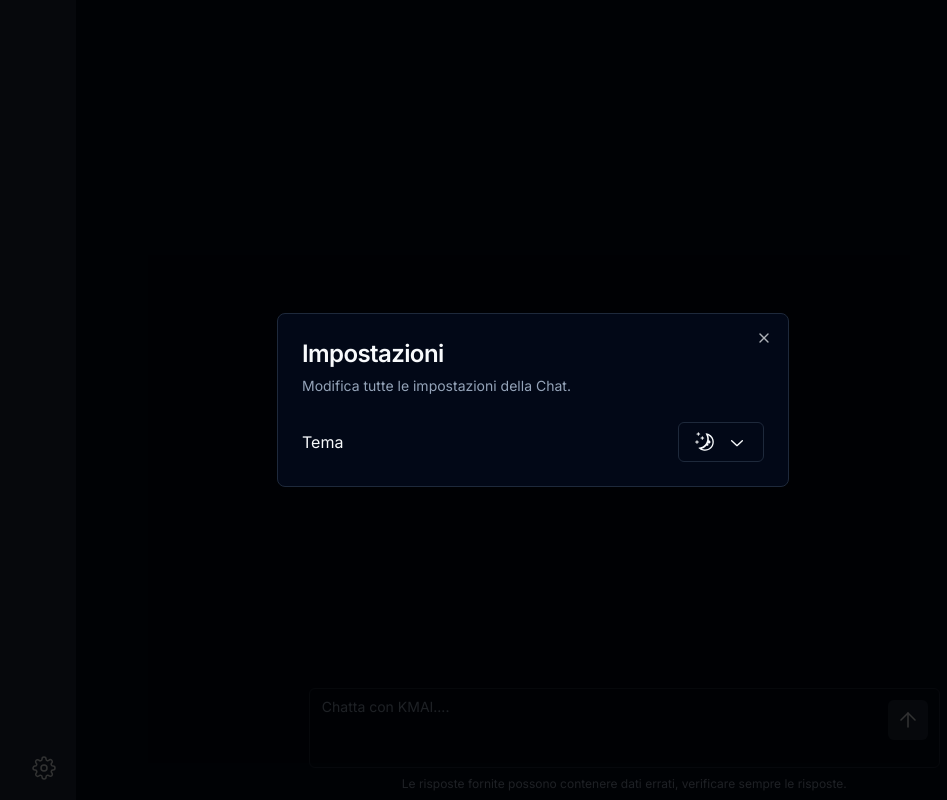
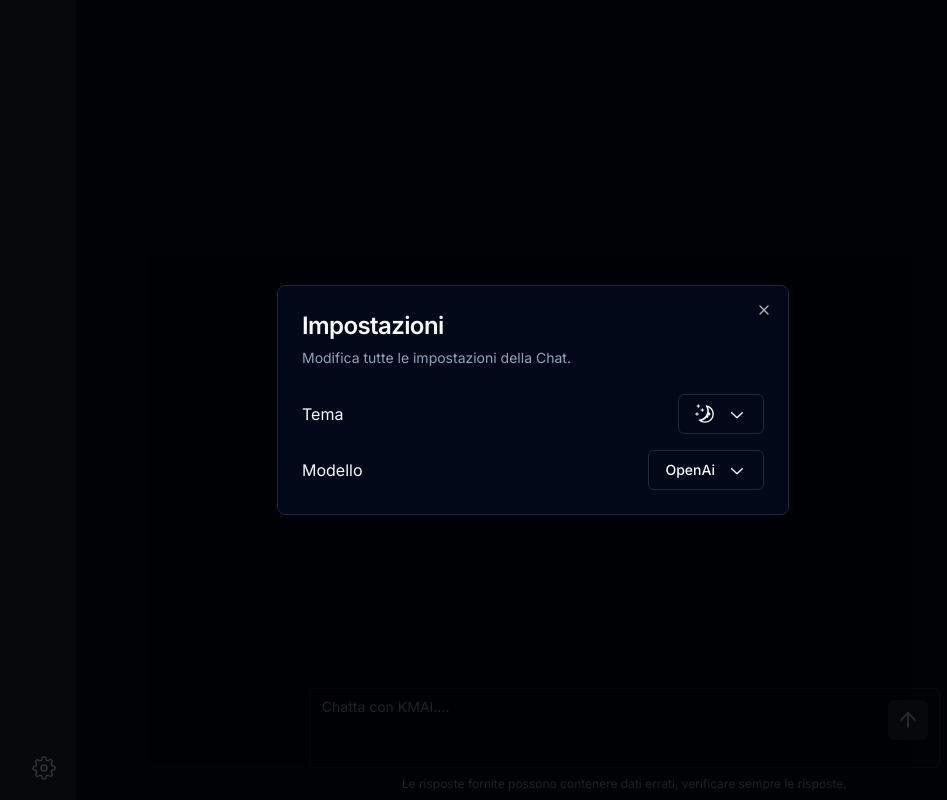
Before and after one commit to CodingCowboys10/kmai, a Next.js app in the folder 3-PB/mvp/: page /chat in a window 1280 px wide. Both pictures are taken after a click on the button 150 px from the left and 768 px from the top of the page. Shown: the whole page, without its empty margins (107-1054 px from the left). Built offline with nearby package versions, Linux system fonts and the light colour scheme.

Commit message:
1/03/2024 - Chat Page - Chat

```diff
--- a/3-PB/mvp/src/components/chat/chatBody.tsx
+++ b/3-PB/mvp/src/components/chat/chatBody.tsx
@@ -2,14 +2,13 @@
 import ChatForm from "@/components/chat/chatForm";
 import ChatMessages from "@/components/chat/chatMessages";
 import { useChat, Message as AiMessage } from "ai/react";
+
 function ChatBody() {
   const { messages, input, handleInputChange, handleSubmit, isLoading } =
     useChat({});
 
   return (
-    <div
-      className={"flex flex-col min-h-screen w-full p-2 gap-0.5 items-center"}
-    >
+    <div className={"flex flex-col min-h-screen w-full p-2 gap-2 items-center"}>
       <ChatMessages messages={messages}></ChatMessages>
       <ChatForm
         handleSubmit={handleSubmit}
--- a/3-PB/mvp/src/components/chat/chatMessages.tsx
+++ b/3-PB/mvp/src/components/chat/chatMessages.tsx
@@ -23,12 +23,16 @@ function ChatMessages({ messages }: ChatMessagesInterface) {
       <div className="flex flex-col gap-5 ">
         {messages.map((value, index) => (
           <React.Fragment key={index}>
-            <Message
-              isGenerated={value.role !== "user"}
-              messageText={value.content}
-              documentLink={""}
-              pageNumber={""}
-            />
+            {value.role !== "user" ? (
+              <Message
+                isGenerated={true}
+                messageText={value.content}
+                documentLink={""}
+                pageNumber={""}
+              />
+            ) : (
+              <Message isGenerated={false} messageText={value.content} />
+            )}
           </React.Fragment>
         ))}
       </div>
--- a/3-PB/mvp/src/components/chat/message.tsx
+++ b/3-PB/mvp/src/components/chat/message.tsx
@@ -1,25 +1,25 @@
 import { Button } from "@/components/ui/button";
 import Link from "next/link";
 import { Avatar, AvatarFallback, AvatarImage } from "@/components/ui/avatar";
+import { Skeleton } from "@/components/ui/skeleton";
 
-interface MessageInfoInterface {
-  isGenerated: boolean;
-  documentLink: string;
-  pageNumber: string;
+type MessageInfoInterface = {
   messageText: string;
-}
+} & (
+  | {
+      isGenerated: true;
+      documentLink: string;
+      pageNumber: string;
+    }
+  | { isGenerated: false }
+);
 
-function Message({
-  isGenerated,
-  documentLink,
-  pageNumber,
-  messageText,
-}: MessageInfoInterface) {
+function Message(props: MessageInfoInterface) {
   return (
     <div
-      className={`text-white chat ${isGenerated ? "chat-start" : "chat-end"}`}
+      className={`text-white chat ${props.isGenerated ? "chat-start" : "chat-end"}`}
     >
-      {isGenerated && (
+      {props.isGenerated && (
         <div className={"h-full flex items-end"}>
           <Avatar>
             <AvatarImage
@@ -31,10 +31,10 @@ function Message({
         </div>
       )}
       <div
-        className={`whitespace-pre-line break-words chat-bubble w-fit max-w-[75%] ${isGenerated ? "bg-secondary text-secondary-foreground" : "bg-primary text-primary-content"} `}
+        className={`whitespace-pre-line break-words chat-bubble w-fit max-w-[75%] ${props.isGenerated ? "bg-secondary text-secondary-foreground" : "bg-primary text-primary-content"} `}
       >
-        {messageText}
-        {isGenerated && (
+        {props.messageText}
+        {props.isGenerated && (
           <div className={"mt-4 mb-2"}>
             <h1 className={"font-medium text-sm pl-1 opacity-80"}>
               Fonte della Risposta
@@ -44,14 +44,14 @@ function Message({
                 "flex justify-between text-sm opacity-70 h-full items-center rounded-xl  border border-accent-foreground px-2 border-opacity-50"
               }
             >
-              <p>{pageNumber}</p>
+              <p>{props.pageNumber}</p>
               <Button
                 className={"text-accent-foreground"}
                 variant={"link"}
                 size={"icon"}
                 asChild
               >
-                <Link href={documentLink}>
+                <Link href={props.documentLink}>
                   <svg
                     className="with-icon_icon__MHUeb"
                     data-testid="geist-icon"
@@ -86,7 +86,7 @@ function Message({
           })}
         </p>
       </div>
-      {!isGenerated && (
+      {!props.isGenerated && (
         <div className={"h-full flex items-end"}>
           <Avatar>
             <AvatarImage src="" />
--- /dev/null
+++ b/3-PB/mvp/src/components/chat/modelToggle.tsx
@@ -0,0 +1,49 @@
+import {
+  DropdownMenu,
+  DropdownMenuContent,
+  DropdownMenuItem,
+  DropdownMenuTrigger,
+} from "@/components/ui/dropdown-menu";
+import { Button } from "@/components/ui/button";
+import { ChevronDownIcon, MoonIcon, SunIcon } from "@radix-ui/react-icons";
+import * as React from "react";
+import { useTheme } from "next-themes";
+
+function ModelToggle() {
+  const { theme, setTheme } = useTheme();
+
+  return (
+    <div className={"flex flex-row items-center justify-between"}>
+      <h2>Tema</h2>
+      <DropdownMenu>
+        <DropdownMenuTrigger asChild>
+          <Button variant="outline" className="justify-start">
+            {theme === "light" && (
+              <div className="flex justify-between gap-3 w-full scale-100 dark:scale-0">
+                <SunIcon className="w-5 h-5" />
+                <ChevronDownIcon className="w-5 h-5" />
+              </div>
+            )}
+            {theme === "dark" && (
+              <div className=" flex justify-between gap-3  w-full scale-0 dark:scale-100">
+                <MoonIcon className="w-5 h-5" />
+                <ChevronDownIcon className="w-5 h-5" />
+              </div>
+            )}
+            <span className="sr-only">Toggle theme</span>
+          </Button>
+        </DropdownMenuTrigger>
+        <DropdownMenuContent align="end" className="min-w-5">
+          <DropdownMenuItem onClick={() => setTheme("light")}>
+            <SunIcon className="w-5 h-5" />
+          </DropdownMenuItem>
+          <DropdownMenuItem onClick={() => setTheme("dark")}>
+            <MoonIcon className="w-5 h-5" />
+          </DropdownMenuItem>
+        </DropdownMenuContent>
+      </DropdownMenu>
+    </div>
+  );
+}
+
+export default ModelToggle;
--- a/3-PB/mvp/src/components/chat/settings.tsx
+++ b/3-PB/mvp/src/components/chat/settings.tsx
@@ -1,5 +1,4 @@
 "use client";
-import { Button } from "@/components/ui/button";
 import {
   Dialog,
   DialogContent,
@@ -9,20 +8,10 @@ import {
   DialogTrigger,
 } from "@/components/ui/dialog";
 import * as React from "react";
-
-import { useTheme } from "next-themes";
-
-import {
-  DropdownMenu,
-  DropdownMenuContent,
-  DropdownMenuItem,
-  DropdownMenuTrigger,
-} from "@/components/ui/dropdown-menu";
-import { ChevronDownIcon, MoonIcon, SunIcon } from "@radix-ui/react-icons";
+import ThemeToggle from "@/components/chat/themeToggle";
+import ModelToggle from "@/components/chat/modelToggle";
 
 function Settings() {
-  const { theme, setTheme } = useTheme();
-
   return (
     <div className={"flex flex-row p-5 mt-auto justify-end"}>
       <Dialog>
@@ -55,37 +44,9 @@ function Settings() {
             <DialogDescription className={"text-sm"}>
               Modifica tutte le impostazioni della Chat.
             </DialogDescription>
-            <div className={"flex flex-col pt-5 "}>
-              <div className={"flex flex-row items-center justify-between"}>
-                <h2>Tema</h2>
-                <DropdownMenu>
-                  <DropdownMenuTrigger asChild>
-                    <Button variant="outline" className="justify-start">
-                      {theme === "light" && (
-                        <div className="flex justify-between gap-3 w-full scale-100 dark:scale-0">
-                          <SunIcon className="w-5 h-5" />
-                          <ChevronDownIcon className="w-5 h-5" />
-                        </div>
-                      )}
-                      {theme === "dark" && (
-                        <div className=" flex justify-between gap-3  w-full scale-0 dark:scale-100">
-                          <MoonIcon className="w-5 h-5" />
-                          <ChevronDownIcon className="w-5 h-5" />
-                        </div>
-                      )}
-                      <span className="sr-only">Toggle theme</span>
-                    </Button>
-                  </DropdownMenuTrigger>
-                  <DropdownMenuContent align="end" className="min-w-5">
-                    <DropdownMenuItem onClick={() => setTheme("light")}>
-                      <SunIcon className="w-5 h-5" />
-                    </DropdownMenuItem>
-                    <DropdownMenuItem onClick={() => setTheme("dark")}>
-                      <MoonIcon className="w-5 h-5" />
-                    </DropdownMenuItem>
-                  </DropdownMenuContent>
-                </DropdownMenu>
-              </div>
+            <div className={"flex flex-col gap-4 pt-5 "}>
+              <ModelToggle />
+              <ThemeToggle />
             </div>
           </DialogHeader>
         </DialogContent>
--- /dev/null
+++ b/3-PB/mvp/src/components/chat/themeToggle.tsx
@@ -0,0 +1,48 @@
+import {
+  DropdownMenu,
+  DropdownMenuContent,
+  DropdownMenuItem,
+  DropdownMenuTrigger,
+} from "@/components/ui/dropdown-menu";
+import { Button } from "@/components/ui/button";
+import { ChevronDownIcon, MoonIcon, SunIcon } from "@radix-ui/react-icons";
+import * as React from "react";
+import { useState } from "react";
+
+function ThemeToggle() {
+  const [model, setModel] = useState("OpenAi");
+  return (
+    <div className={"flex flex-row items-center justify-between"}>
+      <h2>Modello</h2>
+      <DropdownMenu>
+        <DropdownMenuTrigger asChild>
+          <Button variant="outline" className="justify-start">
+            {model === "OpenAi" && (
+              <div className=" flex justify-between gap-3  w-full scale-0 dark:scale-100">
+                <p>OpenAi</p>
+                <ChevronDownIcon className="w-5 h-5" />
+              </div>
+            )}
+            {model === "Ollama" && (
+              <div className=" flex justify-between gap-3  w-full scale-0 dark:scale-100">
+                <p>Ollama</p>
+                <ChevronDownIcon className="w-5 h-5" />
+              </div>
+            )}
+            <span className="sr-only">Toggle theme</span>
+          </Button>
+        </DropdownMenuTrigger>
+        <DropdownMenuContent align="end" className="min-w-5">
+          <DropdownMenuItem onClick={() => setModel("OpenAi")}>
+            <p>OpenAi</p>
+          </DropdownMenuItem>
+          <DropdownMenuItem onClick={() => setModel("Ollama")}>
+            <p>Ollama</p>
+          </DropdownMenuItem>
+        </DropdownMenuContent>
+      </DropdownMenu>
+    </div>
+  );
+}
+
+export default ThemeToggle;
```
